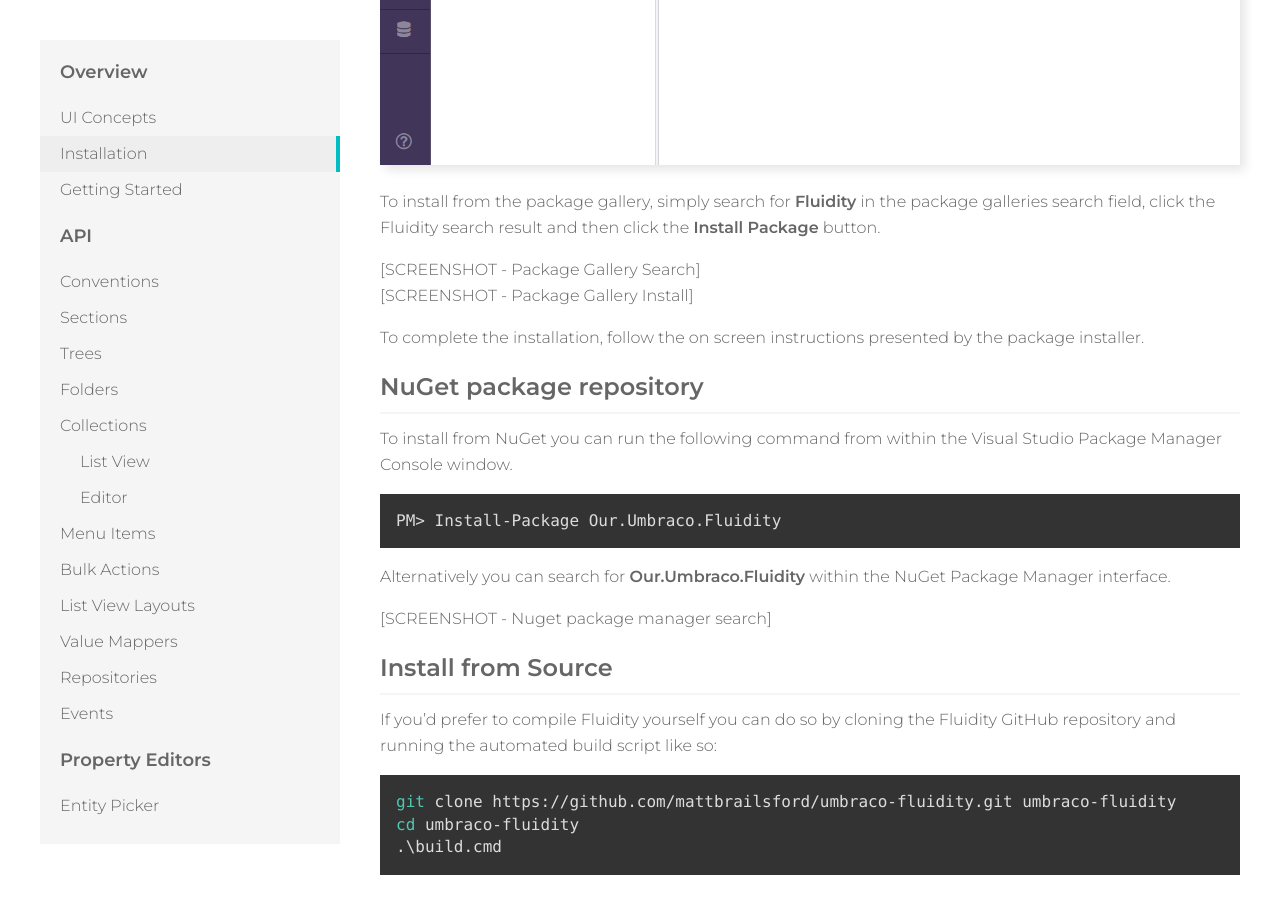
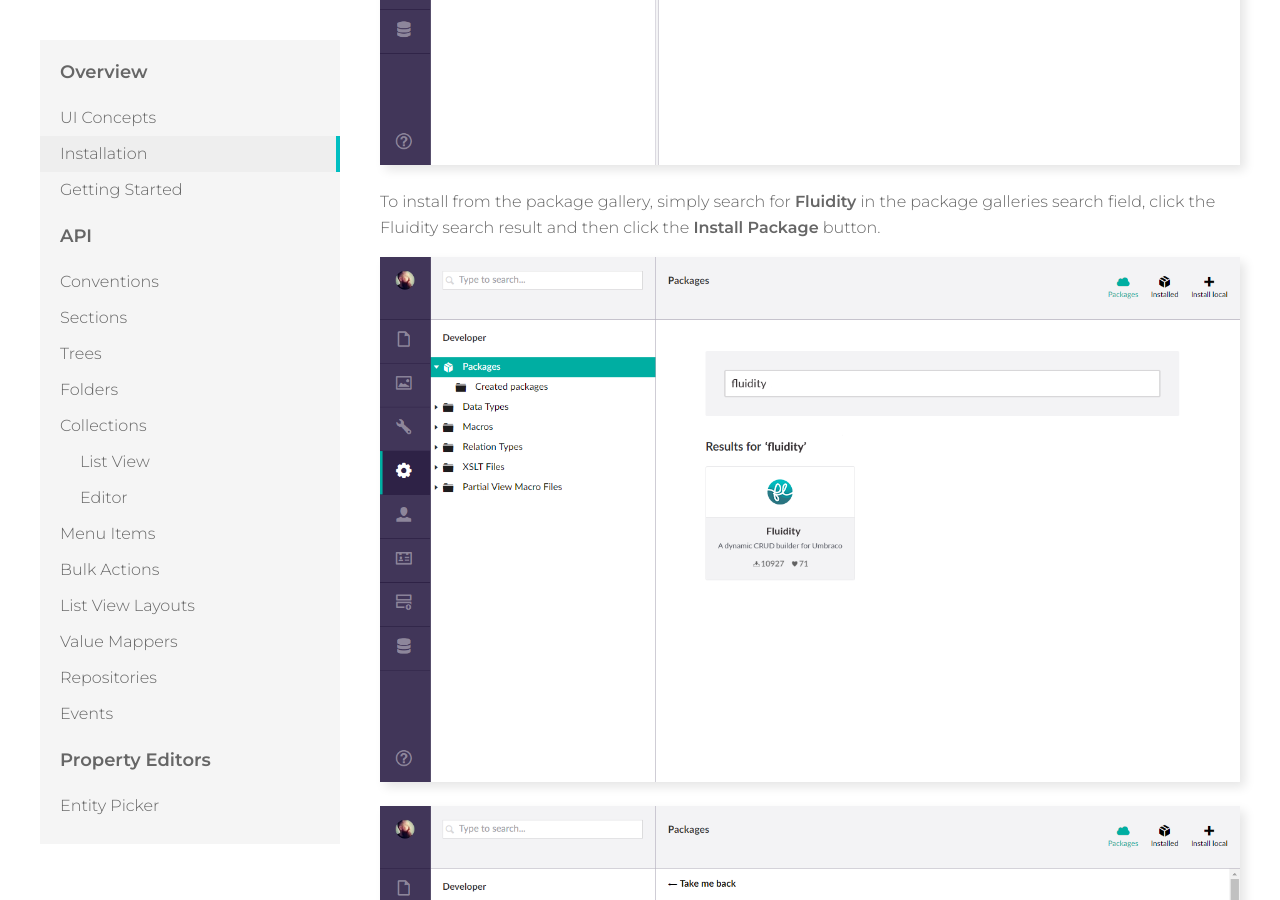
Before and after one commit to mattbrailsford/umbraco-fluidity, a Jekyll site: the page built from docs/_pages/01-overview-01-installation.md, in a window 1280 px wide and 900 px high, scrolled down 1088 px. Built offline with Jekyll 4.4.1, drawn with Linux system fonts in a browser that asks for light colours.

Commit message:
More screenshots

```diff
--- a/docs/_pages/01-overview-01-installation.md
+++ b/docs/_pages/01-overview-01-installation.md
@@ -19,8 +19,9 @@
 
 To install from the package gallery, simply search for **Fluidity** in the package galleries search field, click the Fluidity search result and then click the **Install Package** button.
 
-[SCREENSHOT - Package Gallery Search]
-[SCREENSHOT - Package Gallery Install]
+![Package Search]({{ site.baseurl }}/img/package-search.png)
+
+![Install Package]({{ site.baseurl }}/img/install-package.png)
 
 To complete the installation, follow the on screen instructions presented by the package installer.
 
@@ -34,7 +35,7 @@
 
 Alternatively you can search for **Our.Umbraco.Fluidity** within the NuGet Package Manager interface.
 
-[SCREENSHOT - Nuget package manager search]
+![NuGet Package Manager]({{ site.baseurl }}/img/nuget-package-manager.png)
 
 ### Install from Source
 
```
Also changed, not shown: docs/img/install-package.png (added), docs/img/nuget-package-manager.png (added), docs/img/package-search.png (added).
